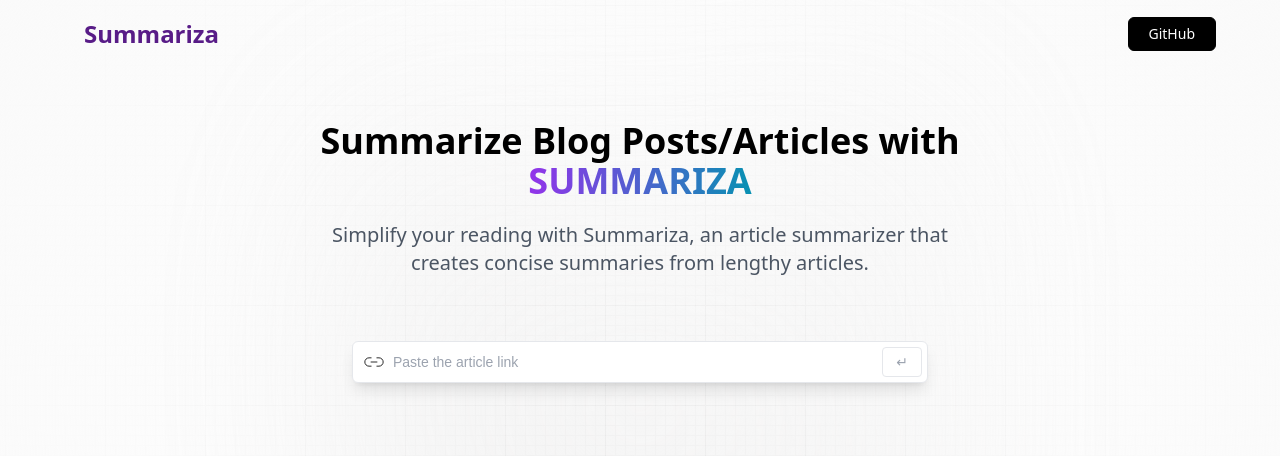
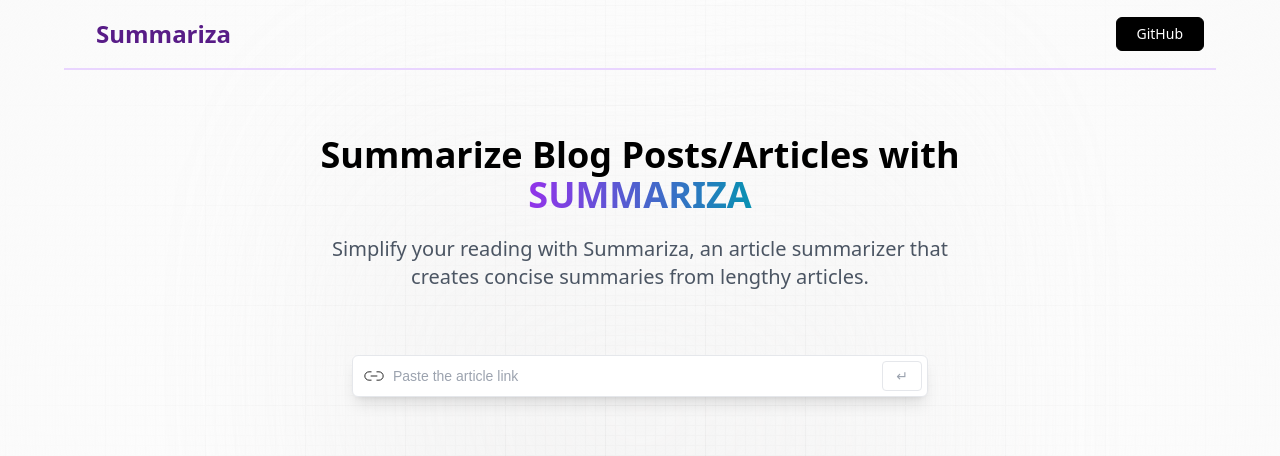
Before and after one commit to Nathan-Yennupiak/summariza, a React (Vite) app: page / in a window 1280 px wide. Shown: the top 456 px of the page. Built offline with nearby package versions, Linux system fonts and the light colour scheme.

Commit message:
nav bottom boder

```diff
--- a/src/App.css
+++ b/src/App.css
@@ -112,5 +112,5 @@
 }
 
 .summary_box {
-  @apply rounded-xl border border-gray-200 bg-white/20 shadow-[inset_10px_-50px_94px_0_rgb(199,199,199,0.2)] backdrop-blur p-4 w-full md:w-auto;
+  @apply rounded-xl border border-gray-200 bg-white/20 shadow-[inset_10px_-50px_94px_0_rgb(199,199,199,0.2)] backdrop-blur p-4 w-full md:max-w-screen-md;
 }
--- a/src/components/Demo.jsx
+++ b/src/components/Demo.jsx
@@ -129,10 +129,10 @@
           article.summary && (
             <div className='flex flex-col gap-3'>
               <h2 className='font-kanit font-bold text-gray-600 text-xl'>
-                Article / Blog Post <span className='purple_gradient'>Summary</span>
+                <span className='purple_gradient'>Summary</span>
               </h2>
               <div className='summary_box'>
-                <p className='font-kanit font-medium text-sm text-gray-700  leading-relaxed space-y-8'>
+                <p className='font-kanit font-medium text-sm text-gray-700  leading-loose space-y-8 '>
                   {article.summary}
                 </p>
               </div>
--- a/src/components/Hero.jsx
+++ b/src/components/Hero.jsx
@@ -5,7 +5,7 @@
 const Hero = () => {
   return (
     <header className='w-full flex justify-center items-center flex-col'>
-      <nav className='flex justify-between items-center w-full mb-10 pt-3 '>
+      <nav className='flex justify-between items-center w-full mb-10 p-3 border-b-2 border-solid border-purple-200'>
 
         {/* <img src={logo} alt='sumz_logo' className='w-28 object-contain' /> */}
         <h1 className="py-1.5 px-5 text-purple-900 font-bold text-2xl transition-all hover:bg-white hover:text-black">Summariza</h1>
```
